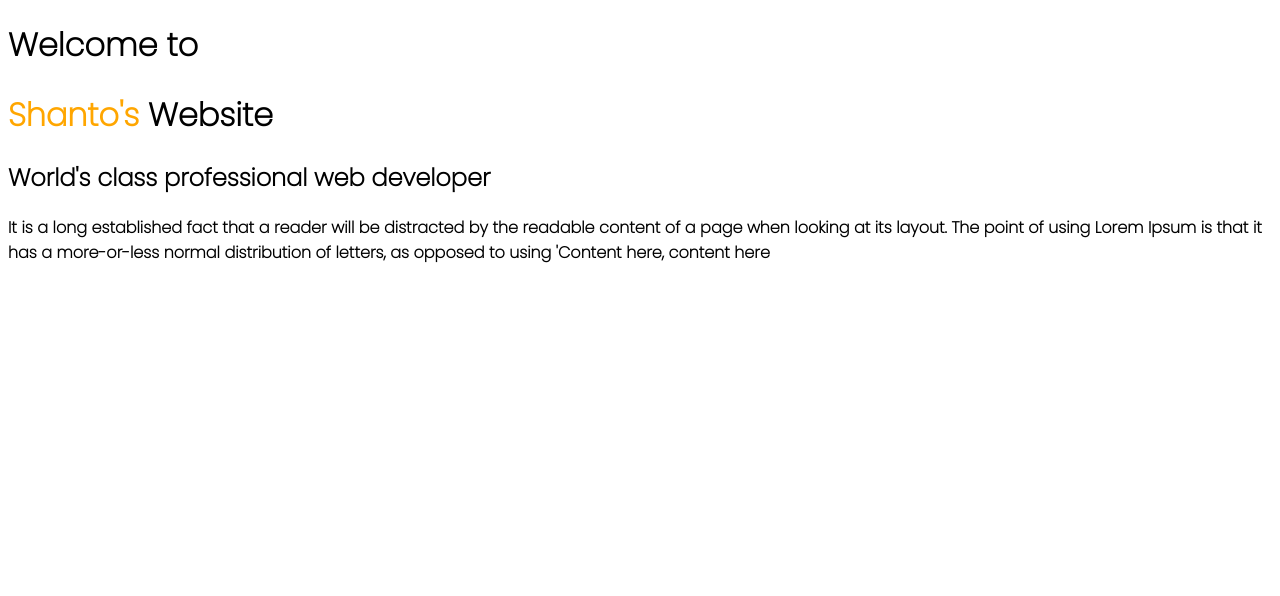
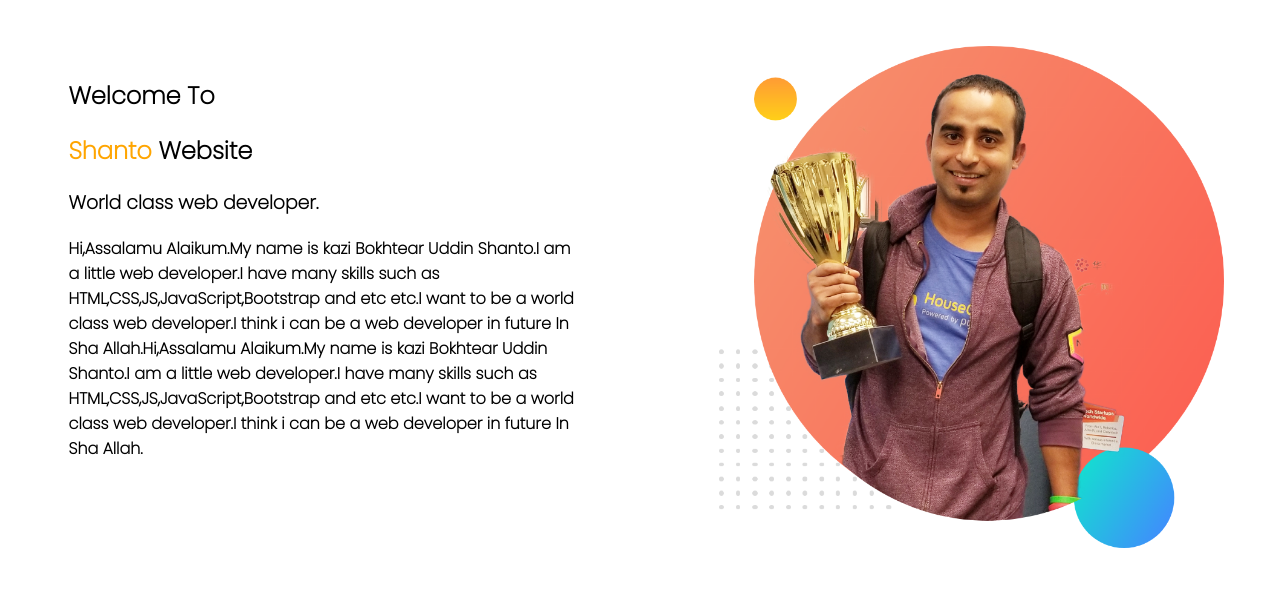
Before and after one commit to bokhtearUddin/web-portfolio, a plain HTML site: page index.html in a window 1280 px wide. Drawn offline with Linux system fonts and the light colour scheme.

Commit message:
section1

```diff
--- a/index.html
+++ b/index.html
@@ -11,9 +11,18 @@
     <link href="https://fonts.googleapis.com/css2?family=Poppins:wght@200&display=swap" rel="stylesheet">
 </head>
 <body>
-    <h1>Welcome to </h1>
-    <h1><span class="name">Shanto's</span> Website</h1>
-    <h2>World's class professional web developer</h2>
-    <p>It is a long established fact that a reader will be distracted by the readable content of a page when looking at its layout. The point of using Lorem Ipsum is that it has a more-or-less normal distribution of letters, as opposed to using 'Content here, content here</p>
+<section class="section-1">
+
+    <div class="half-width">
+        <h1>Welcome To</h1>
+        <h1><span class="name">Shanto</span> Website</h1>
+        <h3>World class web developer.</h3>
+        <p>Hi,Assalamu Alaikum.My name is kazi Bokhtear Uddin Shanto.I am a little web developer.I have many skills such as HTML,CSS,JS,JavaScript,Bootstrap and etc etc.I want to be a world class web developer.I think i can be a web developer in future In Sha Allah.Hi,Assalamu Alaikum.My name is kazi Bokhtear Uddin Shanto.I am a little web developer.I have many skills such as HTML,CSS,JS,JavaScript,Bootstrap and etc etc.I want to be a world class web developer.I think i can be a web developer in future In Sha Allah.</p>
+    </div>
+    <div class="half-width2">
+        <img src="developer-portfolio/jhankar.png" alt="">
+    </div>
+
+</section>
 </body>
 </html>
--- a/style.css
+++ b/style.css
@@ -1,13 +1,26 @@
 body{
     font-family: 'Poppins', sans-serif;
-}
-h1{
-    font-weight: 800;
-    size: 50px;
+    color: black;
 }
 .name{
-    color: rgb(255, 166, 0);
+    color: orange;
 }
-p{  font-weight: 700;
+p{
     color: black;
+    font-weight: 700;
 }
+.half-width{
+    padding: 4%;
+    margin-left: 10px;
+    width: 40%;
+    float: left;
+}
+.half-width2{
+    padding: 3%;
+    margin-right: 10px;
+    width: 40%;
+    float: right;
+}
+.half-width2 img{
+    width: 100%;
+}
```
